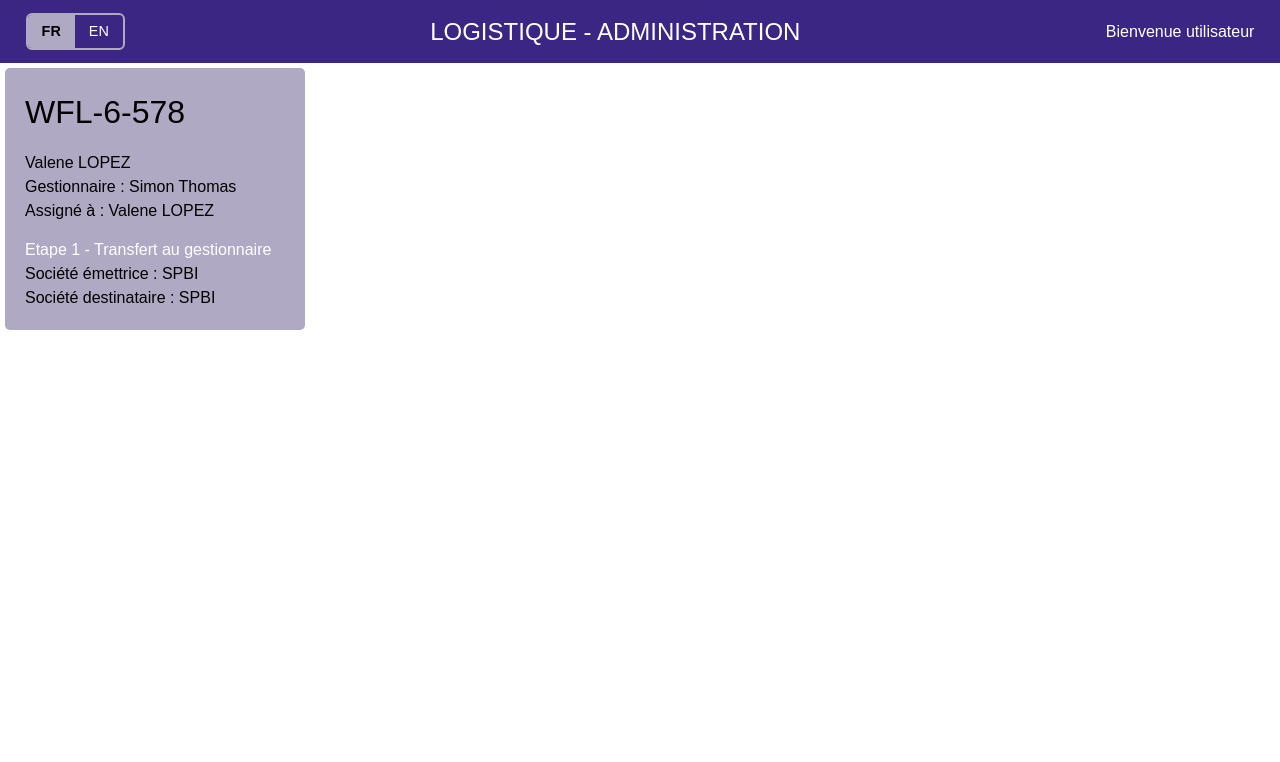
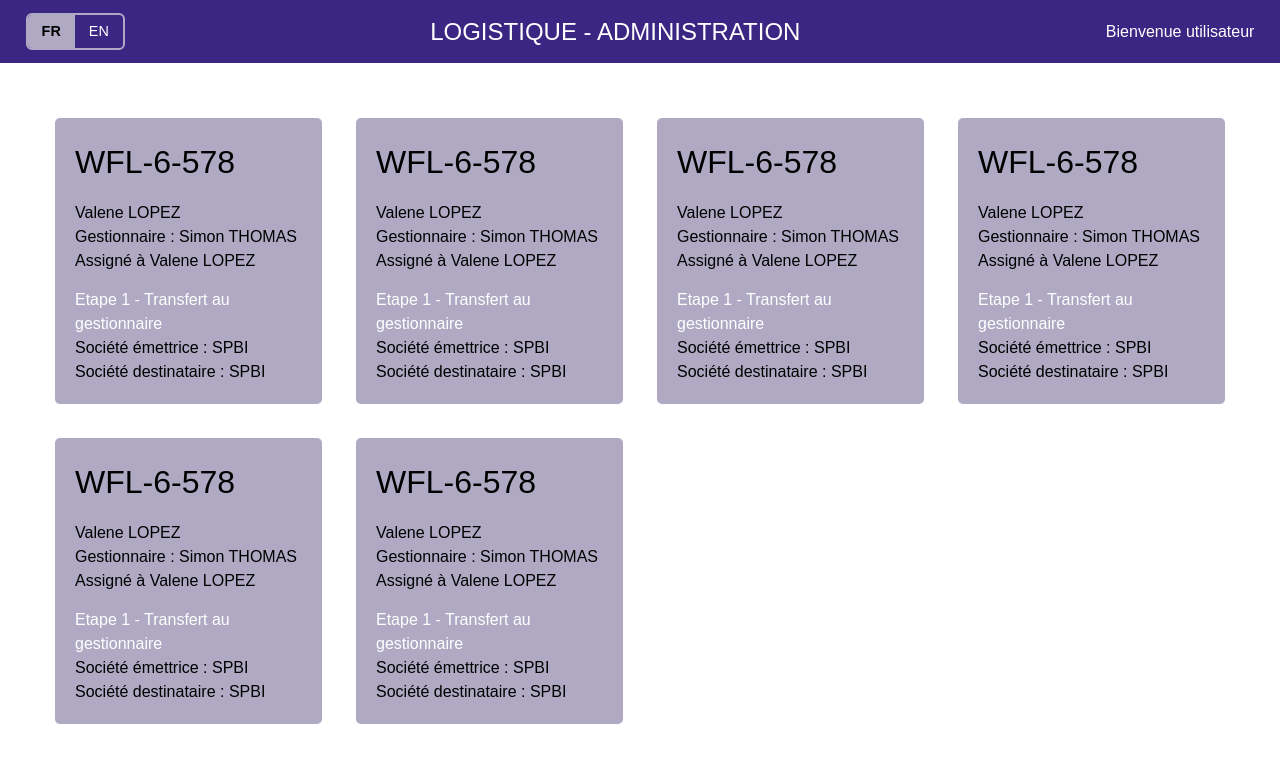
Before and after one commit to everythinn/powerapp-logistique, a Next.js app: page / in a window 1280 px wide. Shown: the top 762 px of the page. Built offline with nearby package versions, Linux system fonts and the light colour scheme.

Commit message:
:rocket: Added grid display for requests

```diff
--- a/src/app/page.tsx
+++ b/src/app/page.tsx
@@ -3,13 +3,14 @@ import Homepage from "./homepage/page";
 import AdminHeader from "./adminHeader/adminHeader";
 import AdminBoard from "./adminBoard/page";
 import SingleRequest from "./requests/singleRequest";
+import RequestGrid from "./requests/requestGrid";
 
 export default function Home() {
   return (
     <>
       <AdminHeader />
       {/* <AdminBoard /> */}
-      <SingleRequest />
+      <RequestGrid />
     </>
   )
 }
--- /dev/null
+++ b/src/app/requests/requestGrid.module.css
@@ -0,0 +1,32 @@
+.requests {
+    display: grid;
+    grid-template-columns: repeat(auto-fill, minmax(250px, 1fr));
+    gap: 1.5rem;
+    list-style: none;
+    padding: 50px;
+    justify-items: center;
+  }
+
+  @media (min-width: 1200px) {
+    .requests {
+      grid-template-columns: repeat(4, 1fr);
+    }
+  }
+
+  @media (max-width: 1199px) and (min-width: 900px) {
+    .requests {
+      grid-template-columns: repeat(3, 1fr);
+    }
+  }
+
+  @media (max-width: 899px) and (min-width: 600px) {
+    .requests {
+      grid-template-columns: repeat(2, 1fr);
+    }
+  }
+
+  @media (max-width: 599px) {
+    .requests {
+      grid-template-columns: 1fr;
+    }
+  }
--- /dev/null
+++ b/src/app/requests/requestGrid.tsx
@@ -0,0 +1,81 @@
+import SingleRequest from './singleRequest';
+import style from './requestGrid.module.css';
+
+export default function RequestGrid(){
+
+    const requests = [
+        {
+            number: 'WFL-6-578',
+            creator: 'Valene LOPEZ',
+            manager: 'Simon THOMAS',
+            assignedTo: 'Valene LOPEZ',
+            step: '1 - Transfert au gestionnaire',
+            issuingCompany: 'SPBI',
+            receivingCompany: 'SPBI'
+        },
+        {
+            number: 'WFL-6-578',
+            creator: 'Valene LOPEZ',
+            manager: 'Simon THOMAS',
+            assignedTo: 'Valene LOPEZ',
+            step: '1 - Transfert au gestionnaire',
+            issuingCompany: 'SPBI',
+            receivingCompany: 'SPBI'
+        },
+        {
+            number: 'WFL-6-578',
+            creator: 'Valene LOPEZ',
+            manager: 'Simon THOMAS',
+            assignedTo: 'Valene LOPEZ',
+            step: '1 - Transfert au gestionnaire',
+            issuingCompany: 'SPBI',
+            receivingCompany: 'SPBI'
+        },
+        {
+            number: 'WFL-6-578',
+            creator: 'Valene LOPEZ',
+            manager: 'Simon THOMAS',
+            assignedTo: 'Valene LOPEZ',
+            step: '1 - Transfert au gestionnaire',
+            issuingCompany: 'SPBI',
+            receivingCompany: 'SPBI'
+        },
+        {
+            number: 'WFL-6-578',
+            creator: 'Valene LOPEZ',
+            manager: 'Simon THOMAS',
+            assignedTo: 'Valene LOPEZ',
+            step: '1 - Transfert au gestionnaire',
+            issuingCompany: 'SPBI',
+            receivingCompany: 'SPBI'
+        },
+        {
+            number: 'WFL-6-578',
+            creator: 'Valene LOPEZ',
+            manager: 'Simon THOMAS',
+            assignedTo: 'Valene LOPEZ',
+            step: '1 - Transfert au gestionnaire',
+            issuingCompany: 'SPBI',
+            receivingCompany: 'SPBI'
+        }
+
+    ]
+
+    return (
+        <ul className={style.requests}>
+            {requests.map((request, idx) => (
+                <li key={idx}>
+                    <SingleRequest
+                        number={request.number}
+                        creator={request.creator}
+                        manager={request.manager}
+                        assignedTo={request.assignedTo}
+                        step={request.step}
+                        issuingCompany={request.issuingCompany}
+                        receivingCompany={request.receivingCompany}
+                    />
+                </li>
+            ))}
+        </ul>
+    )
+}
--- a/src/app/requests/singleRequest.tsx
+++ b/src/app/requests/singleRequest.tsx
@@ -2,36 +2,54 @@
 import { useLang } from '../context/langContext';
 import style from './singleRequest.module.css';
 
-export default function SingleRequest(){
+type SingleRequestProps = {
+    number: string | number;
+    creator: string;
+    manager: string;
+    assignedTo: string;
+    step: string | number;
+    issuingCompany: string;
+    receivingCompany: string;
+};
+
+export default function SingleRequest({
+    number,
+    creator,
+    manager,
+    assignedTo,
+    step,
+    issuingCompany,
+    receivingCompany
+}: SingleRequestProps) {
     const context = useLang();
 
     return (
         <main className={style.request}>
-            <h2 className={style.number}>WFL-6-578</h2>
+            <h2 className={style.number}>{number}</h2>
             {context.lang === "FR" ? (
                 <>
                     <div className={style.assignInfo}>
-                        <p>Valene LOPEZ</p>
-                        <p>Gestionnaire : Simon Thomas</p>
-                        <p>Assigné à : Valene LOPEZ</p>
+                        <p>{creator}</p>
+                        <p>Gestionnaire : {manager}</p>
+                        <p>Assigné à {assignedTo}</p>
                     </div>
                     <div className={style.extraInfo}>
-                        <p className={style.step}>Etape 1 - Transfert au gestionnaire</p>
-                        <p>Société émettrice : SPBI</p>
-                        <p>Société destinataire : SPBI</p>
+                        <p className={style.step}>Etape {step}</p>
+                        <p>Société émettrice : {issuingCompany}</p>
+                        <p>Société destinataire : {receivingCompany}</p>
                     </div>
                 </>
             ) : (
                 <>
                     <div className={style.assignInfo}>
-                        <p>Valene LOPEZ</p>
-                        <p>Manager : Simon Thomas</p>
-                        <p>Assigned to : Valene LOPEZ</p>
+                        <p>{creator}</p>
+                        <p>Manager : {manager}</p>
+                        <p>Assigned to {assignedTo}</p>
                     </div>
                     <div className={style.extraInfo}>
-                        <p className={style.step}>Step 1 - Transfer to manager</p>
-                        <p>Issuing company : SPBI</p>
-                        <p>Receiving company : SPBI</p>
+                        <p className={style.step}>Step {step}</p>
+                        <p>Issuing company : {issuingCompany}</p>
+                        <p>Receiving company : {receivingCompany}</p>
                     </div>
                 </>
             )}
```
